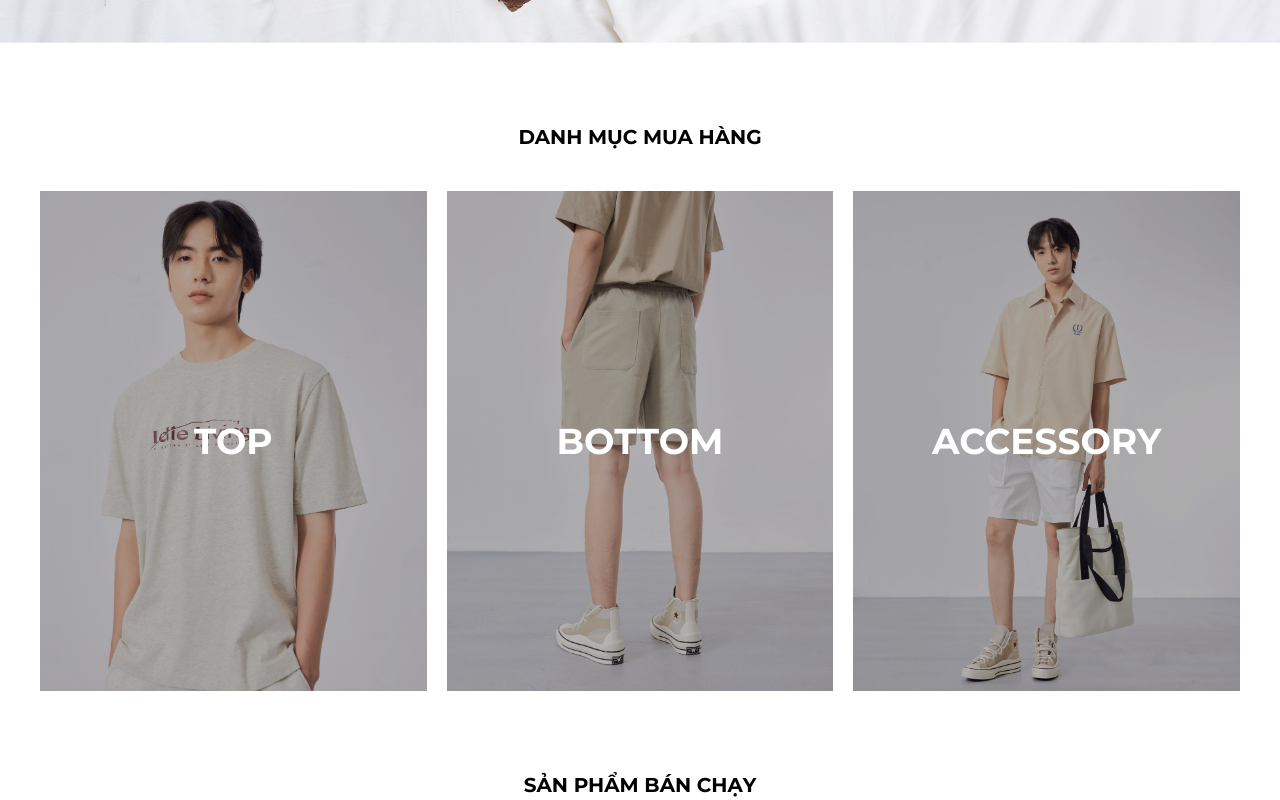
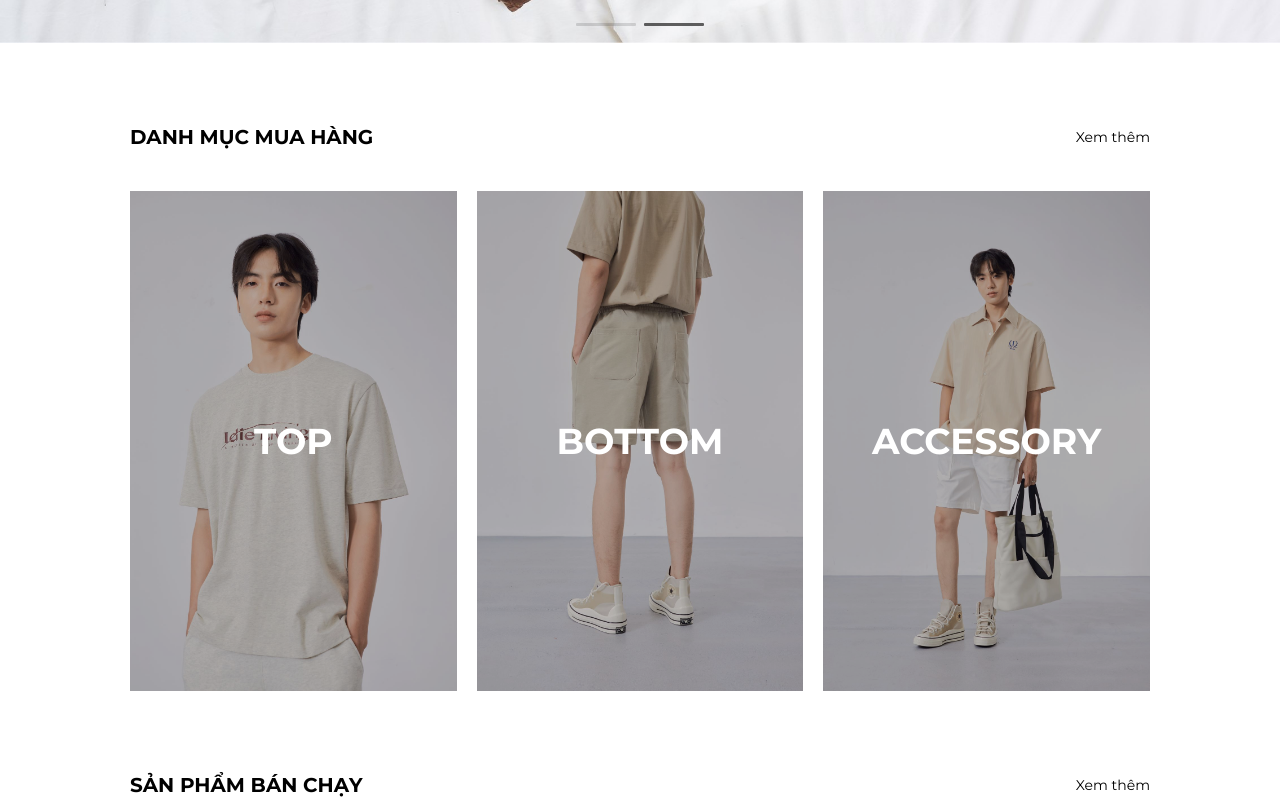
Before and after one commit to tiendung06/fasrevo, a Next.js app: page / in a window 1280 px wide. Shown: the part 600-1400 px from the top of the page. Built offline with nearby package versions, Linux system fonts and the light colour scheme.

Commit message:
Commit 02/10/2022

```diff
--- a/pages/index.js
+++ b/pages/index.js
@@ -1,5 +1,6 @@
 import Banner from '../src/components/Banner';
 import Collections from '../src/components/Collections';
+import FeaturedProduct from '../src/components/FeaturedProduct';
 import List from '../src/components/List';
 import Main from '../src/layout/Main';
 import Section from '../src/layout/Section';
@@ -10,9 +11,7 @@ export default function Home() {
       <Main>
         <Banner></Banner>
         <Collections></Collections>
-        <Section title='Sản phẩm bán chạy'>
-          <List></List>
-        </Section>
+        <FeaturedProduct></FeaturedProduct>
       </Main>
     </div>
   );
--- a/src/components/Banner/index.js
+++ b/src/components/Banner/index.js
@@ -1,18 +1,20 @@
 import React from 'react';
 import Link from 'next/link';
 import { Swiper, SwiperSlide } from 'swiper/react';
-import { Autoplay } from 'swiper';
+import { Autoplay, Pagination } from 'swiper';
 import banner1 from '../../../public/images/banner1.jpg';
 import banner2 from '../../../public/images/banner2.jpg';
 import 'swiper/css';
+import 'swiper/css/pagination';
 
 const Banner = () => {
   return (
     <div className='w-full'>
       <Swiper
-        modules={[Autoplay]}
+        modules={[Autoplay, Pagination]}
         slidesPerView={'auto'}
         autoplay={{ delay: 5000 }}
+        pagination={{ clickable: true }}
         spaceBetween={40}
       >
         <SwiperSlide>
--- /dev/null
+++ b/src/components/Collections/collections.module.scss
@@ -0,0 +1,5 @@
+.category:hover {
+  img {
+    transform: scale(1.1);
+  }
+}
--- a/src/components/Collections/index.js
+++ b/src/components/Collections/index.js
@@ -4,6 +4,7 @@ import Section from '../../layout/Section';
 import accessory from '../../../public/images/accessory.jpg';
 import top from '../../../public/images/top.jpg';
 import bottom from '../../../public/images/bottom.jpg';
+import styles from './collections.module.scss';
 
 const Collections = () => {
   return (
@@ -20,12 +21,14 @@ const Collections = () => {
 function CollectionItems({ link, image, type }) {
   return (
     <Link href={link}>
-      <div className='w-full bg-black h-[200px] md:h-[400px] lg:h-[500px] relative cursor-pointer'>
+      <div
+        className={`${styles.category} w-full bg-black h-[200px] md:h-[400px] lg:h-[500px] relative cursor-pointer overflow-hidden`}
+      >
         <picture>
           <img
             src={image.src}
             alt=''
-            className='w-full h-full object-cover opacity-80'
+            className='w-full h-full object-cover opacity-80 transition-all'
           />
         </picture>
         <div className='absolute top-0 bottom-0 right-0 left-0 w-full h-full flex items-center justify-center'>
--- /dev/null
+++ b/src/components/FeaturedProduct/index.js
@@ -0,0 +1,13 @@
+import React from 'react';
+import Section from '../../layout/Section';
+import List from '../List';
+
+const FeaturedProduct = () => {
+  return (
+    <Section title='Sản phẩm bán chạy'>
+      <List></List>
+    </Section>
+  );
+};
+
+export default FeaturedProduct;
--- a/src/layout/Section/index.js
+++ b/src/layout/Section/index.js
@@ -1,11 +1,17 @@
+import Link from 'next/link';
 import React from 'react';
 
 const Section = ({ children, title }) => {
   return (
-    <section section className='w-full lg:my-10 lg:px-10 px-5 my-5'>
-      <h1 className='text-center text-xl font-bold uppercase text-black py-5 sm:py-10'>
-        {title}
-      </h1>
+    <section className='w-full lg:my-10 lg:px-[130px] px-5 my-5'>
+      <div className='flex justify-between items-center'>
+        <h1 className='text-xl font-bold uppercase text-black py-5 sm:py-10'>
+          {title}
+        </h1>
+        <Link href='/products'>
+          <a className='text-sm hover:underline'>Xem thêm</a>
+        </Link>
+      </div>
       {children}
     </section>
   );
--- a/styles/globals.scss
+++ b/styles/globals.scss
@@ -31,3 +31,19 @@ a {
     background: black;
   }
 }
+
+.swiper-pagination-bullet {
+  width: 60px !important;
+  height: 3px !important;
+  background: #1e1e1e !important;
+  border-radius: 1px !important;
+  opacity: 0.15 !important;
+  @media only screen and (max-width: 576px) {
+    width: 40px !important;
+  }
+}
+
+.swiper-pagination-bullet-active {
+  background: #1e1e1e !important;
+  opacity: 0.7 !important;
+}
```
